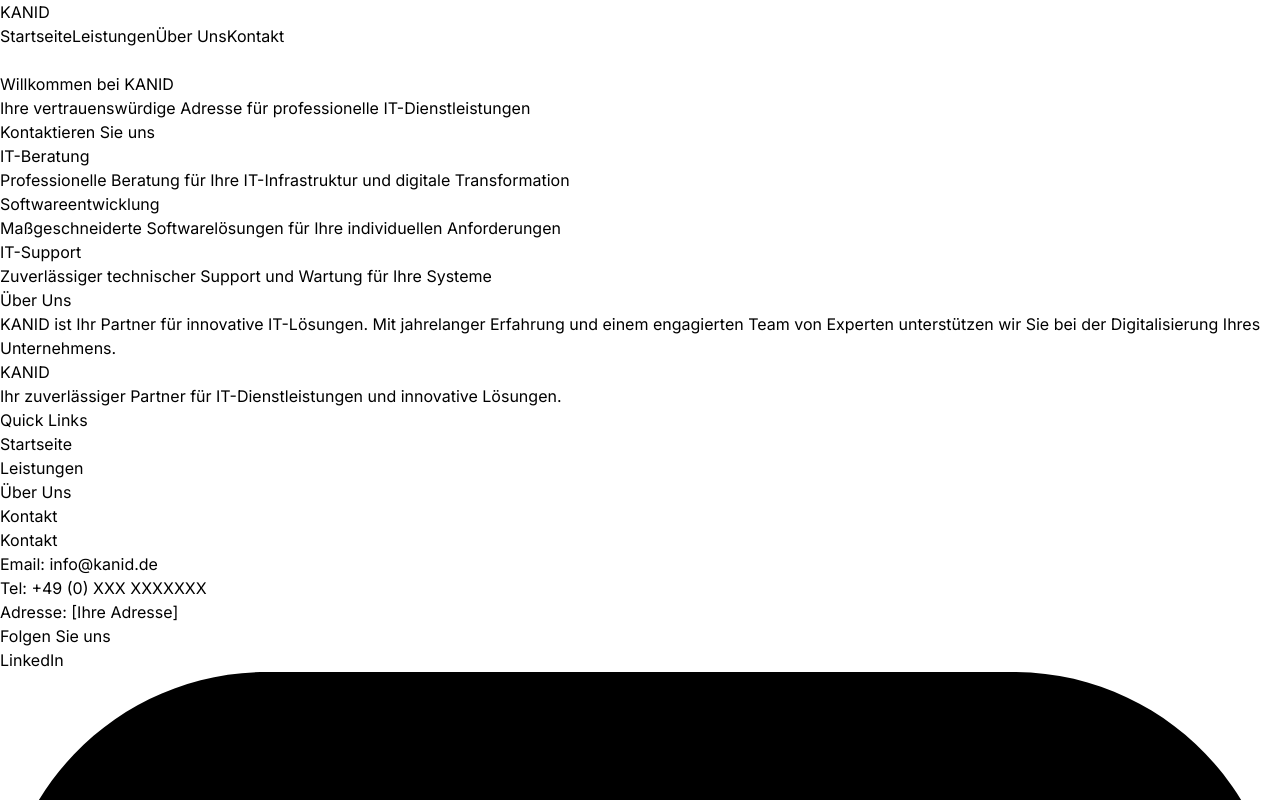
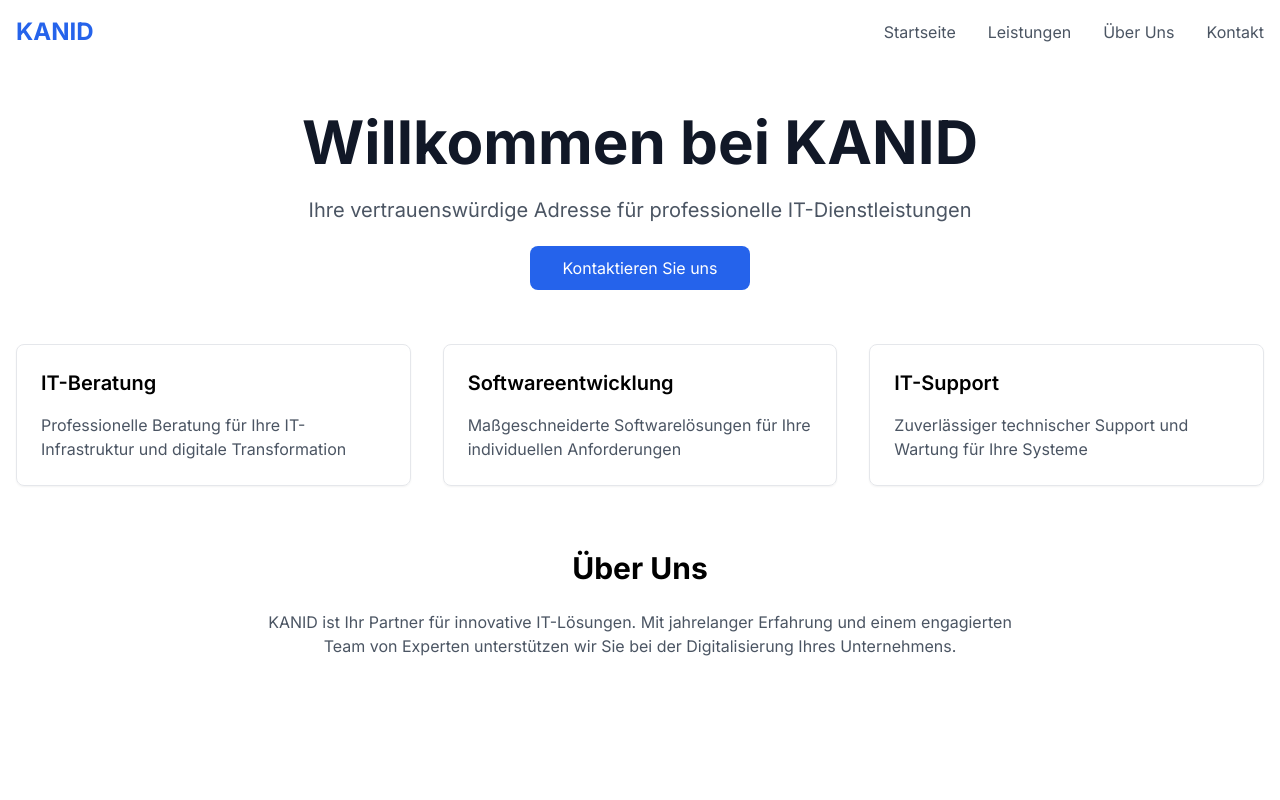
Before and after one commit to KANIDv/kanid-website, a Next.js app: page / in a window 1280 px wide. Shown: the top 800 px of the page. Built offline with nearby package versions, Linux system fonts and the light colour scheme.

Commit message:
Tailwind-Konfigurationsdatei hinzugefügt

```diff
--- /dev/null
+++ b/tailwind.config.ts
@@ -0,0 +1,29 @@
+import type { Config } from 'tailwindcss'
+
+const config: Config = {
+  content: [
+    './src/pages/**/*.{js,ts,jsx,tsx,mdx}',
+    './src/components/**/*.{js,ts,jsx,tsx,mdx}',
+    './src/app/**/*.{js,ts,jsx,tsx,mdx}',
+  ],
+  theme: {
+    extend: {
+      colors: {
+        primary: {
+          50: '#f0f9ff',
+          100: '#e0f2fe',
+          200: '#bae6fd',
+          300: '#7dd3fc',
+          400: '#38bdf8',
+          500: '#0ea5e9',
+          600: '#0284c7',
+          700: '#0369a1',
+          800: '#075985',
+          900: '#0c4a6e',
+        },
+      },
+    },
+  },
+  plugins: [],
+}
+export default config
```
